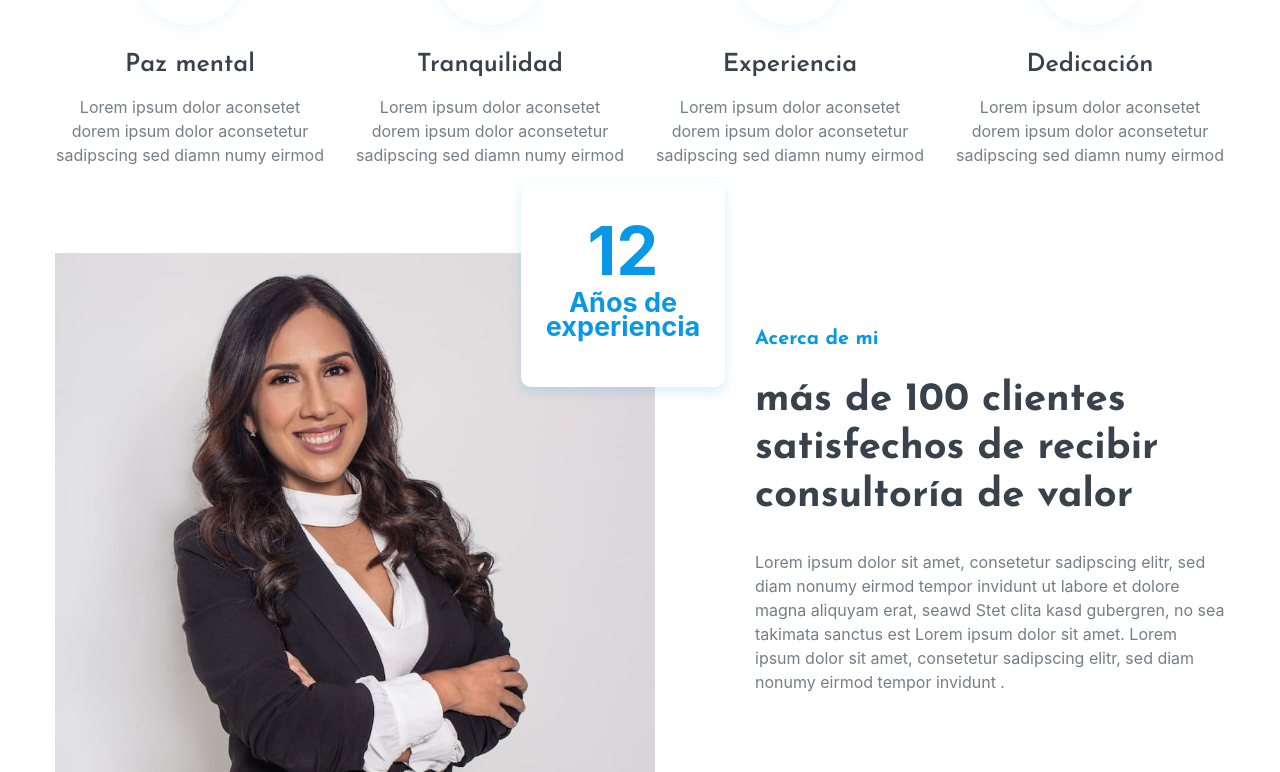
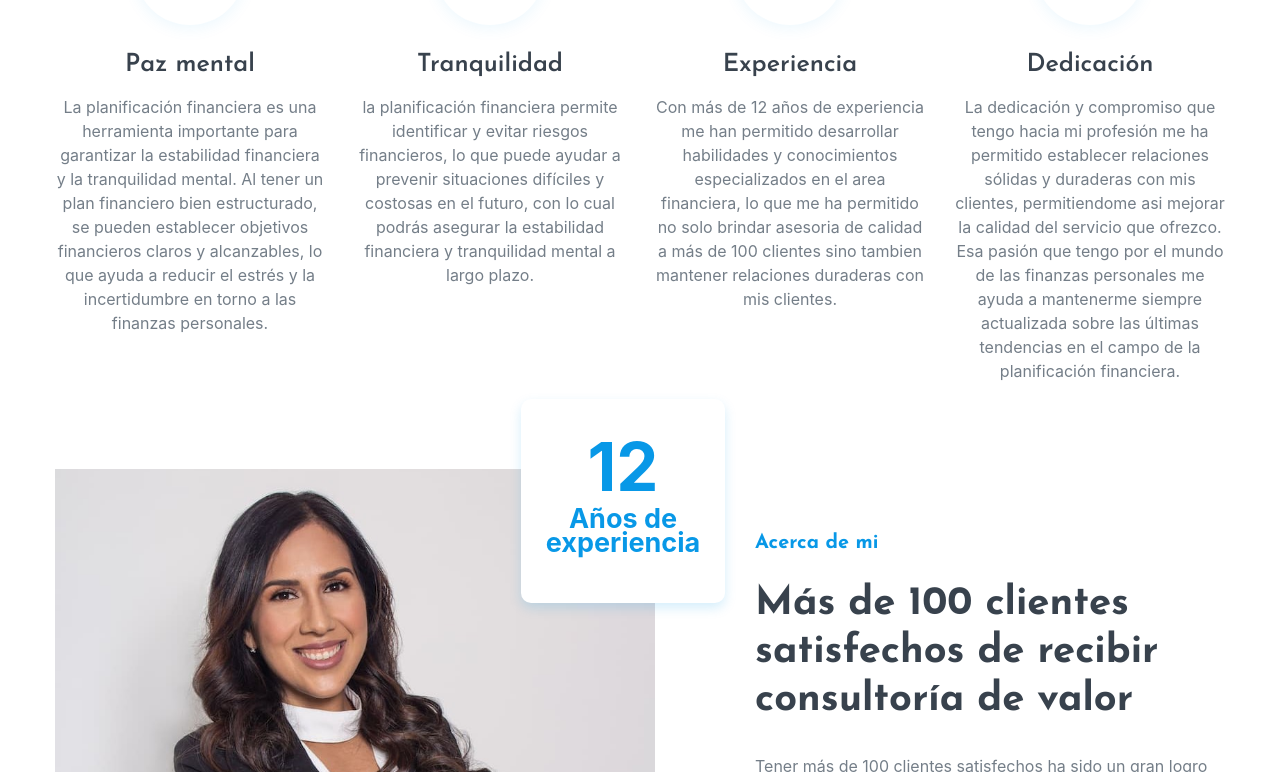
Before and after one commit to frako23/tuPlanFin, a React (Vite) app: page / in a window 1280 px wide. Shown: the part 1128-1900 px from the top of the page. Built offline with nearby package versions, Linux system fonts and the light colour scheme.

Commit message:
se ajustan textos

```diff
--- a/src/components/about.jsx
+++ b/src/components/about.jsx
@@ -1,22 +1,26 @@
-import "../styles/style.css"
-import about from "../assets/imgs/about.jpg"
+import "../styles/style.css";
+import about from "../assets/imgs/about.jpg";
 
 export function About() {
-    return(
+  return (
     <section id="about" className="about_area pt-50">
       <div className="container">
         <div className="row align-items-center">
           <div className="col-lg-7">
             <div className="about_image mt-50">
-                        <img src={about} alt="about image"/>
-                        <div className="experiance d-flex justify-content-center align-items-center text-center wow fadeInUpBig" data-wow-duration="2s" data-wow-delay="0.2s">
+              <img src={about} alt="about image" />
+              <div
+                className="experiance d-flex justify-content-center align-items-center text-center wow fadeInUpBig"
+                data-wow-duration="2s"
+                data-wow-delay="0.2s"
+              >
                 <div className="experiance_wrapper text-center">
                   <span>12</span>
                   <p>Años de experiencia</p>
                 </div>
               </div>
               <div className="about_shape">
-                            <img src="" alt="shape"/>
+                <img src="" alt="shape" />
               </div>
             </div>
           </div>
@@ -24,9 +28,20 @@ export function About() {
             <div className="about_content mt-45">
               <div className="section_title">
                 <h4 className="sub_title">Acerca de mi</h4>
-                            <h3 className="title">más de 100 clientes satisfechos de recibir consultoría de valor</h3>
+                <h3 className="title">
+                  Más de 100 clientes satisfechos de recibir consultoría de
+                  valor
+                </h3>
               </div>
-                        <p>Lorem ipsum dolor sit amet, consetetur sadipscing elitr, sed diam nonumy eirmod tempor invidunt ut labore et dolore magna aliquyam erat, seawd Stet clita kasd gubergren, no sea takimata sanctus est Lorem ipsum dolor sit amet. Lorem ipsum dolor sit amet, consetetur sadipscing elitr, sed diam nonumy eirmod tempor invidunt .</p>
+              <p>
+                Tener más de 100 clientes satisfechos ha sido un gran logro para
+                mi y un testimonio de la calidad de los servicio. La
+                satisfacción de cada cliente ha sido un factor clave para el
+                éxito en mi carrera. construyendo estas relaciones sólidas con
+                mis clientes me ha permitido no solo asesorarlos a ellos sino
+                tambien a sus familiares y amigos permitiendome ayudar a más
+                personas en el mundo de las finanzas personales.
+              </p>
 
               {/* <div className="about_skills pt-15">
                             <div className="skill_item mt-20">
@@ -87,5 +102,5 @@ export function About() {
         </div>
       </div>
     </section>
-    )
+  );
 }
--- a/src/components/blag.jsx
+++ b/src/components/blag.jsx
@@ -11,7 +11,7 @@ export function Blag() {
           </p>
           <a
             className="main-btn"
-            href="https://rebrand.ly/financio-ud"
+            href="https://calendly.com/tuplanificadorafinanciera/60min?month=2023-10"
             data-animation="fadeInUp"
             data-delay="1s"
             tabIndex="0"
--- a/src/components/features.jsx
+++ b/src/components/features.jsx
@@ -20,7 +20,7 @@ export function Features() {
                         </div>
                         <div className="features_content">
                             <h4 className="features_title"><a href="#">Paz mental</a></h4>
-                            <p>Lorem ipsum dolor aconsetet dorem ipsum dolor aconsetetur sadipscing  sed diamn numy eirmod </p>
+                            <p>La planificación financiera es una herramienta importante para garantizar la estabilidad financiera y la tranquilidad mental. Al tener un plan financiero bien estructurado, se pueden establecer objetivos financieros claros y alcanzables, lo que ayuda a reducir el estrés y la incertidumbre en torno a las finanzas personales.</p>
                         </div>
                     </div>
                 </div>
@@ -31,7 +31,7 @@ export function Features() {
                         </div>
                         <div className="features_content">
                             <h4 className="features_title"><a href="#">Tranquilidad</a></h4>
-                            <p>Lorem ipsum dolor aconsetet dorem ipsum dolor aconsetetur sadipscing  sed diamn numy eirmod </p>
+                            <p>la planificación financiera permite identificar y evitar riesgos financieros, lo que puede ayudar a prevenir situaciones difíciles y costosas en el futuro, con lo cual podrás asegurar la estabilidad financiera y tranquilidad mental a largo plazo.</p>
                         </div>
                     </div>
                 </div>
@@ -42,7 +42,7 @@ export function Features() {
                         </div>
                         <div className="features_content">
                             <h4 className="features_title"><a href="#">Experiencia</a></h4>
-                            <p>Lorem ipsum dolor aconsetet dorem ipsum dolor aconsetetur sadipscing  sed diamn numy eirmod </p>
+                            <p>Con más de 12 años de experiencia me han permitido desarrollar habilidades y conocimientos especializados en el area financiera, lo que me ha permitido no solo brindar asesoria de calidad a más de 100 clientes sino tambien mantener relaciones duraderas con mis clientes.</p>
                         </div>
                     </div>
                 </div>
@@ -53,7 +53,7 @@ export function Features() {
                         </div>
                         <div className="features_content">
                             <h4 className="features_title"><a href="#">Dedicación</a></h4>
-                            <p>Lorem ipsum dolor aconsetet dorem ipsum dolor aconsetetur sadipscing  sed diamn numy eirmod </p>
+                            <p>La dedicación y compromiso que tengo hacia mi profesión me ha permitido establecer relaciones sólidas y duraderas con mis clientes, permitiendome asi mejorar la calidad del servicio que ofrezco. Esa pasión que tengo por el mundo de las finanzas personales me ayuda a mantenerme siempre actualizada sobre las últimas tendencias en el campo de la planificación financiera.</p>
                         </div>
                     </div>
                 </div>
--- a/src/components/navBar.jsx
+++ b/src/components/navBar.jsx
@@ -194,7 +194,7 @@ export const Navbar = () => {
               </div>
 
               <div className="navbar-btn d-none d-sm-inline-block">
-                <a className="main-btn" data-scroll-nav="0" href="#services">
+                <a className="main-btn" data-scroll-nav="0" href="https://calendly.com/tuplanificadorafinanciera/60min?month=2023-10">
                   Agenda una cita
                 </a>
               </div>
--- a/src/components/slider.jsx
+++ b/src/components/slider.jsx
@@ -13,7 +13,7 @@ export function Slider() {
                                     <div className="slider_content">
                                         <h2 className="slider_title" data-animation="fadeInUp" data-delay="0.2s">Obten asosoría financiera profesional</h2>
                                         <p data-animation="fadeInUp" data-delay="0.6s">Logra todas tus metas financieras, a través de herramientas de planificación financiera</p>
-                                        <a className="main-btn" href="https://rebrand.ly/financio-ud" data-animation="fadeInUp" data-delay="1s">Agenda una cita</a>
+                                        <a className="main-btn" href="https://calendly.com/tuplanificadorafinanciera/60min?month=2023-10" data-animation="fadeInUp" data-delay="1s">Agenda una cita</a>
                                     </div>
                                 </div>
                             </div>
```
Lines whose indentation alone changed are shown as unchanged.
